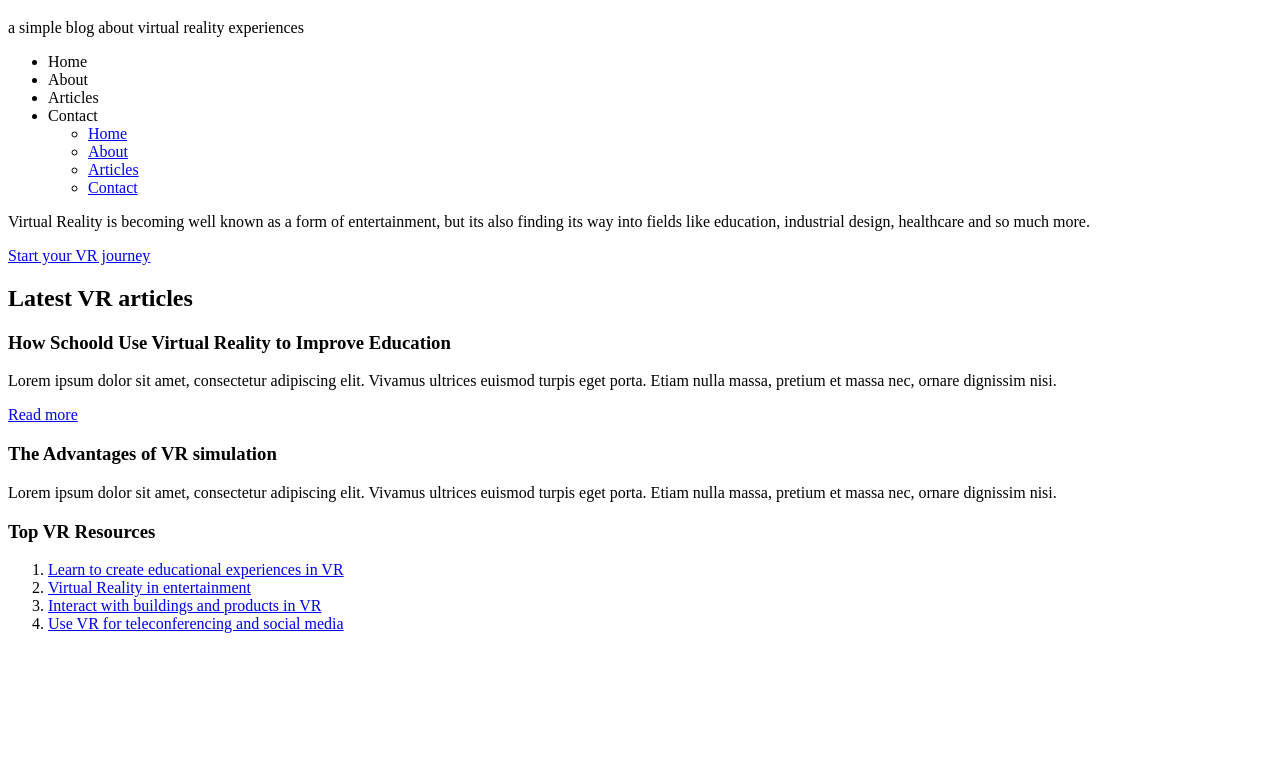
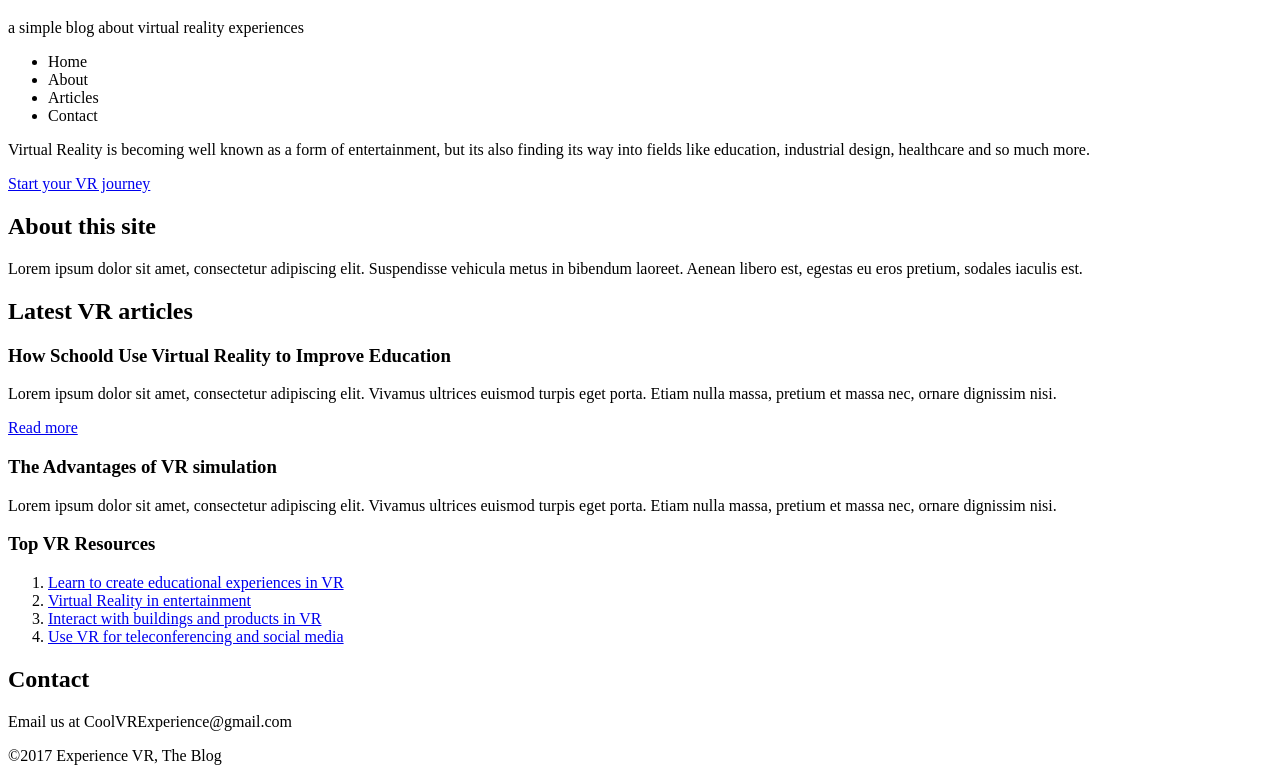
Before and after one commit to kenace20/html-solo, a plain HTML site: page index.html in a window 1280 px wide. Shown: the part 61-842 px from the top of the page. Before the commit the page ends 800 px from the top, so only its background shows below. Drawn offline with Linux system fonts and the light colour scheme.

Commit message:
Uso de secciones

```diff
--- a/index.html
+++ b/index.html
@@ -6,22 +6,16 @@
     <title>Experience VR</title>
   </head>
   <body>
+    <header>
       <h1>Experience VR</h1>
       <p>a simple blog about virtual reality experiences</p>
       <ul>
         <li>Home</li>
         <li>About</li>
         <li>Articles</li>
-      <li>
-        Contact
-        <ul>
-          <li><a href="#">Home</a></li>
-          <li><a href="#">About</a></li>
-          <li><a href="#">Articles</a></li>
-          <li><a href="#">Contact</a></li>
+        <li>Contact</li>
       </ul>
-      </li>
-    </ul>
+    </header>
     <p>
       Virtual Reality is becoming well known as a form of entertainment, but its
       also finding its way into fields like education, industrial design,
@@ -32,20 +26,30 @@
       target="_blank"
       >Start your VR journey</a
     >
+    <section>
+      <h2>About this site</h2>
+      <p>
+        Lorem ipsum dolor sit amet, consectetur adipiscing elit. Suspendisse
+        vehicula metus in bibendum laoreet. Aenean libero est, egestas eu eros
+        pretium, sodales iaculis est.
+      </p>
+    </section>
+    <section>
       <h2>Latest VR articles</h2>
       <h3>How Schoold Use Virtual Reality to Improve Education</h3>
       <p>
-      Lorem ipsum dolor sit amet, consectetur adipiscing elit. Vivamus ultrices
-      euismod turpis eget porta. Etiam nulla massa, pretium et massa nec, ornare
-      dignissim nisi.
+        Lorem ipsum dolor sit amet, consectetur adipiscing elit. Vivamus
+        ultrices euismod turpis eget porta. Etiam nulla massa, pretium et massa
+        nec, ornare dignissim nisi.
       </p>
       <a href="#">Read more</a>
       <h3>The Advantages of VR simulation</h3>
       <p>
-      Lorem ipsum dolor sit amet, consectetur adipiscing elit. Vivamus ultrices
-      euismod turpis eget porta. Etiam nulla massa, pretium et massa nec, ornare
-      dignissim nisi.
+        Lorem ipsum dolor sit amet, consectetur adipiscing elit. Vivamus
+        ultrices euismod turpis eget porta. Etiam nulla massa, pretium et massa
+        nec, ornare dignissim nisi.
       </p>
+    </section>
     <h3>Top VR Resources</h3>
     <ol>
       <li><a href="#">Learn to create educational experiences in VR</a></li>
@@ -53,5 +57,12 @@
       <li><a href="#">Interact with buildings and products in VR</a></li>
       <li><a href="#">Use VR for teleconferencing and social media</a></li>
     </ol>
+    <section>
+      <h2>Contact</h2>
+      <p>Email us at CoolVRExperience@gmail.com</p>
+    </section>
+    <footer>
+      <p>&copy;2017 Experience VR, The Blog</p>
+    </footer>
   </body>
 </html>
```
Lines whose indentation alone changed are shown as unchanged.
